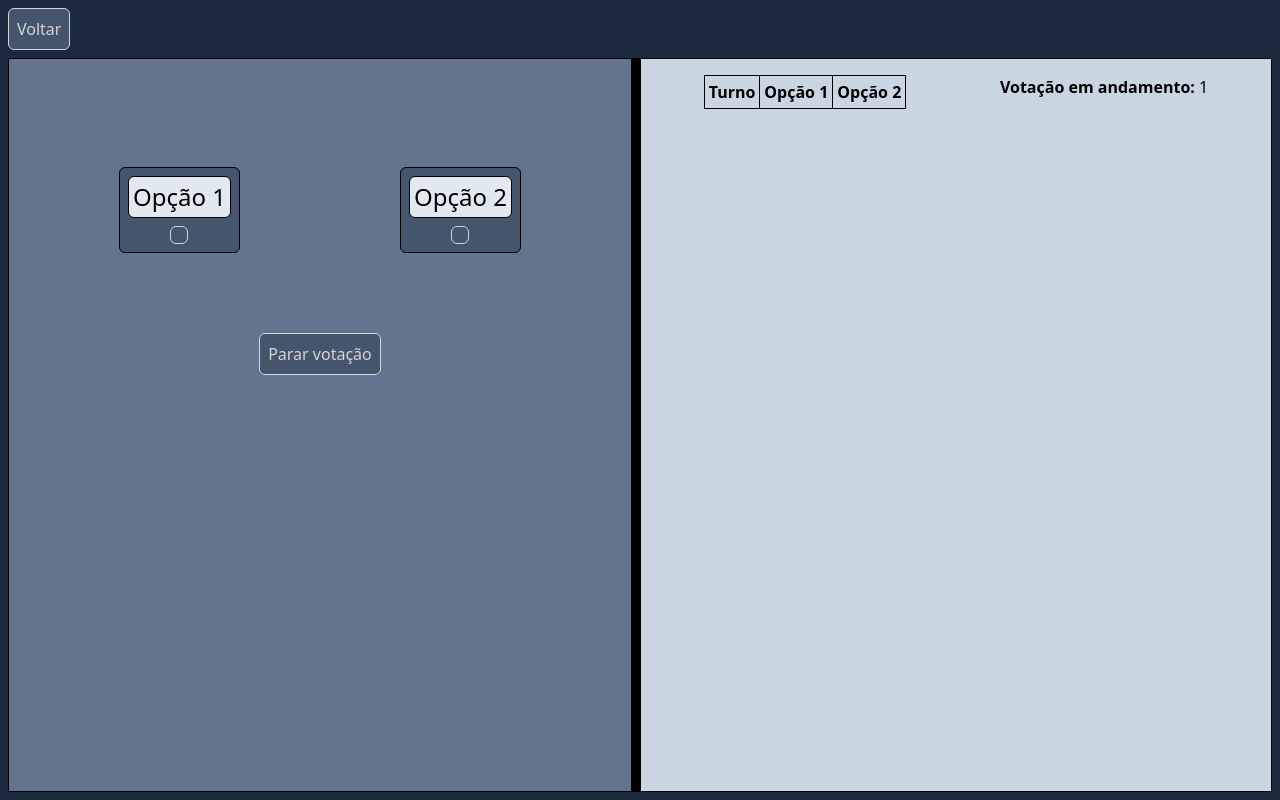
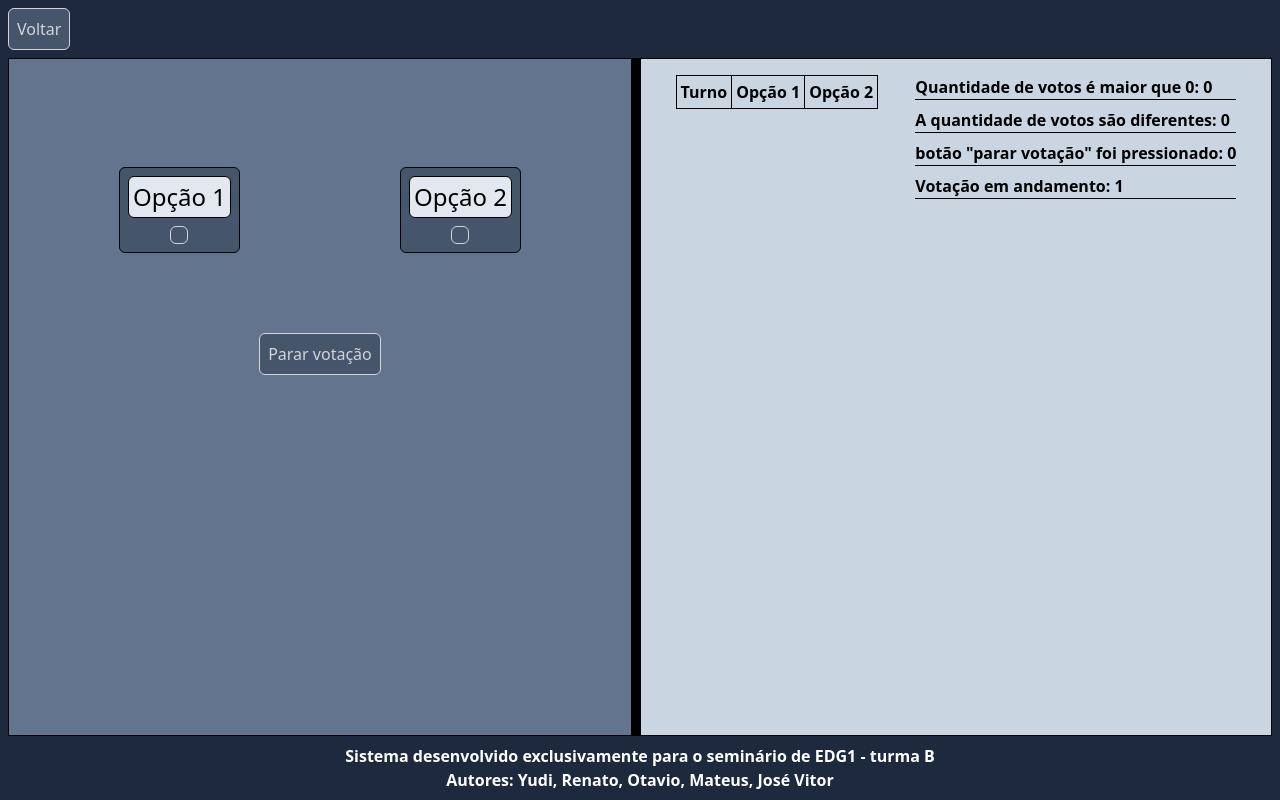
Before and after one commit to oniyudi/bynary-votation, a React (Vite) app: page /principal in a window 1280 px wide. Built offline with nearby package versions, Linux system fonts and the light colour scheme.

Commit message:
finalizando o projeto

```diff
--- a/src/components/ParteDireita.tsx
+++ b/src/components/ParteDireita.tsx
@@ -1,4 +1,4 @@
-function ParteDireita() {
+function ParteDireita(props: {qnt: number, pressButton: number, andamento: number, diferente: number}) {
     return (
         <div className="bg-slate-300 h-ful w-full p-4 border flex justify-around">
             <div>
@@ -13,10 +13,22 @@ function ParteDireita() {
                     <tbody id="bodyTable"></tbody>
                 </table>
             </div>
-            <div className="flex flex-col">
-                <div>
+            <div className="flex flex-col gap-2">
+                <div className="border-b">
+                    <span className="font-bold">Quantidade de votos é maior que 0: </span>
+                    <span className="font-bold">{props.qnt}</span>
+                </div>
+                <div className="border-b">
+                    <span className="font-bold">A quantidade de votos são diferentes: </span>
+                    <span className="font-bold">{props.diferente}</span>
+                </div>
+                <div className="border-b">
+                    <span className="font-bold">botão "parar votação" foi pressionado: </span>
+                    <span className="font-bold">{props.pressButton}</span>
+                </div>
+                <div className="border-b">
                     <span className="font-bold">Votação em andamento: </span>
-                    <span>1</span>
+                    <span className="font-bold">{props.andamento}</span>
                 </div>
             </div>
         </div>
--- a/src/pages/Principal.tsx
+++ b/src/pages/Principal.tsx
@@ -1,51 +1,69 @@
 import { useNavigate, useSearchParams } from "react-router-dom"
 import Button from "../components/Button"
-import { useState } from "react"
+import { useState, useRef } from "react"
 import ParteDireita from "../components/ParteDireita"
 
 function Principal() {
     const navigate = useNavigate()
     const [searchParams] = useSearchParams()
     const [desabilitado, setDesabilitado] = useState(false)
+
+    const [votValor, setVotValor] = useState(0)
+    const [diferente, setDiferente] = useState(0)
+    const [botaoPressionado, setBotaoPressionado] = useState(0)
+    const [votacaoAndamento, setVotacaoAndamento] = useState(1)
+
     const descricao = searchParams.get("descricao")
     const opcao1 = searchParams.get("opcao1")
     const opcao2 = searchParams.get("opcao2")
-    let votosOp1 = 0
-    let votosOp2 = 0
-    let index = 0
+    let votosOp1 = useRef(0)
+    let votosOp2 = useRef(0)
+    let index = useRef(0)
 
     function votar(op: number) {
-        index++
+        index.current++
         switch(op){
             case 1:
-                votosOp1++
-                adicionarLinha({op1: 1, op2: 0, indice: index})
+                votosOp1.current++
+                adicionarLinha({op1: 1, op2: 0, indice: index.current})
                 alert("Você selecionou a opção 1 - \"" + opcao1 + "\"")
                 break
             case 2:
-                votosOp2++
-                adicionarLinha({op1: 0, op2: 1, indice: index})
+                votosOp2.current++
+                adicionarLinha({op1: 0, op2: 1, indice: index.current})
                 alert("Você selecionou a opção 2 - \"" + opcao2 + "\"")
                 break
             default:
                 alert("Opção inexistente!")
         }
+
+        if(votosOp1.current > 0 || votosOp2.current > 0) {
+            setVotValor(1)
+        }
+        const novoDiferente = index.current % 2
+        setDiferente(novoDiferente)
     }
 
     function pararVotacao() {
+        if(votValor == 1 && votosOp1.current != votosOp2.current) {
             const v1 = document.getElementById('votos-1')
             const v2 = document.getElementById('votos-2')
             const venc = document.getElementById('vencedor')
 
             if (v1 && v2 && venc) {
-            v1.textContent = votosOp1 + " votos"
-            v2.textContent = votosOp2 + " votos"
-            venc.textContent = votosOp1 > votosOp2 ? "Opção 1 - \"" + opcao1 + "\"" : "Opção 2 - \"" + opcao2 + "\""
+                v1.textContent = votosOp1.current + " votos"
+                v2.textContent = votosOp2.current + " votos"
+                venc.textContent = votosOp1.current > votosOp2.current ? "Opção 1 - \"" + opcao1 + "\"" : "Opção 2 - \"" + opcao2 + "\""
 
                 const res = document.getElementById('resultado')
                 res?.setAttribute("class", "border rounded-md bg-slate-200 w-2/3 max-w-full overflow-auto break-words flex justify-between flex-wrap md:flex-row")
 
                 setDesabilitado(true)
+                setBotaoPressionado(1)
+                setVotacaoAndamento(0)
+            }
+        } else {
+            alert("Deve ter pelo menos um voto e não pode empate")
         }
     }
 
@@ -124,7 +142,11 @@ function Principal() {
                     </div>
                 </div>
                 <div className="border-4 border-black h-full"></div>
-                <ParteDireita/>
+                <ParteDireita andamento={votacaoAndamento} qnt={votValor} pressButton={botaoPressionado} diferente={diferente}/>
+            </div>
+            <div className="flex flex-col items-center">
+                <span className="text-white font-bold">Sistema desenvolvido exclusivamente para o seminário de EDG1 - turma B</span>
+                <span className="text-white font-bold">Autores: Yudi, Renato, Otavio, Mateus, José Vitor</span>
             </div>
         </div>
     )
```
Lines whose indentation alone changed are shown as unchanged.
